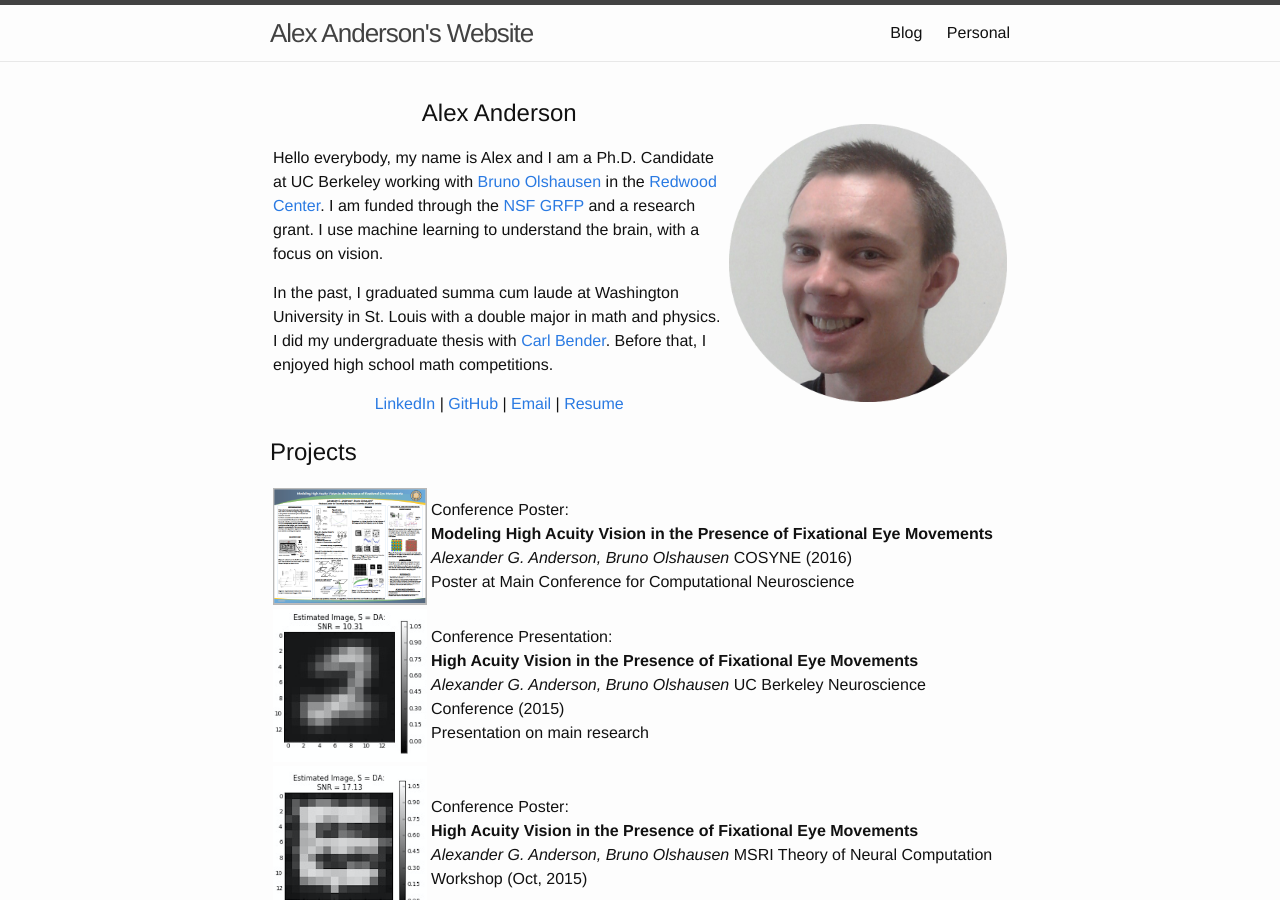
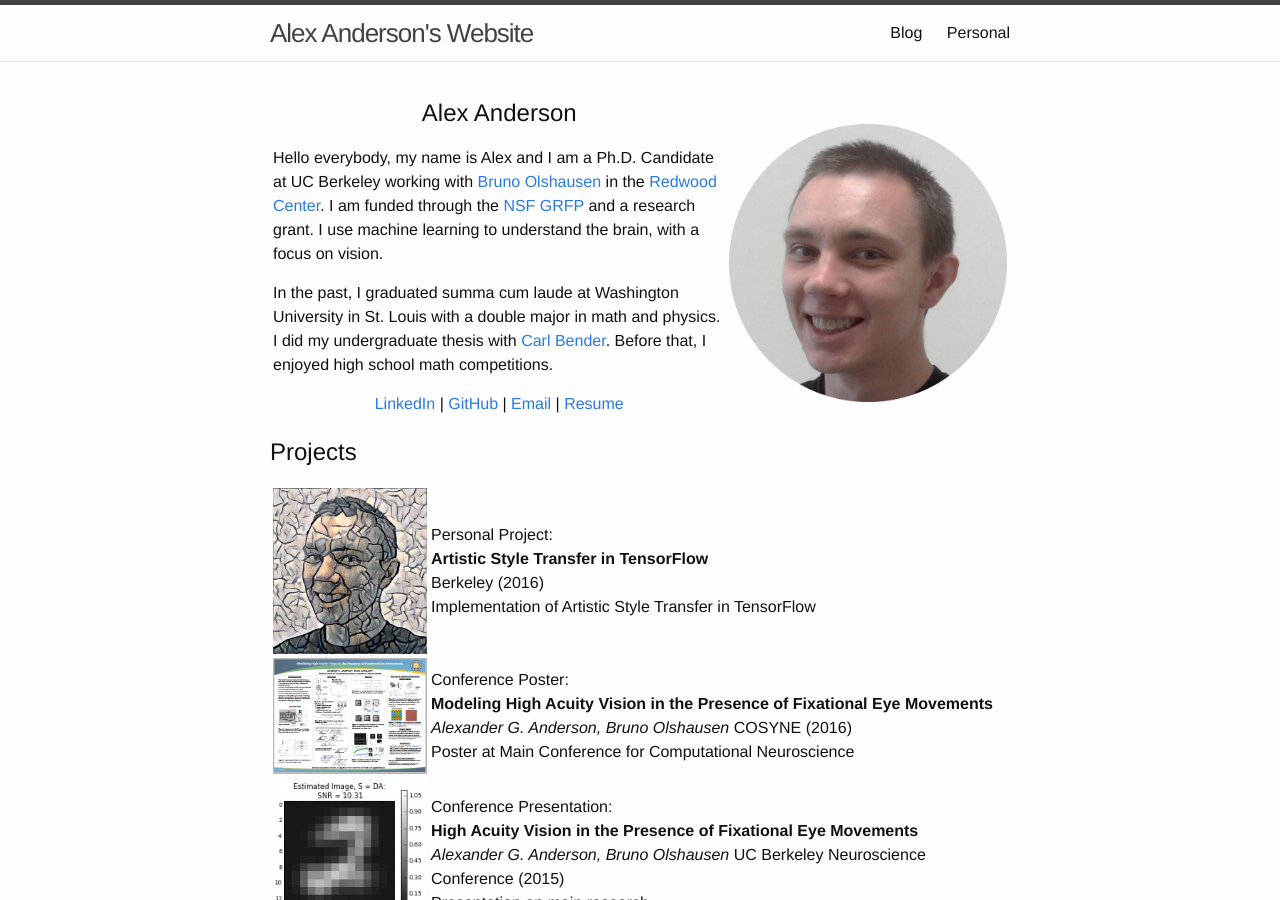
Before and after one commit to alexanderganderson/alexanderganderson.github.io, a Jekyll site: the page built from index.html, in a window 1280 px wide and 900 px high. Built offline with Jekyll 4.4.1, drawn with Linux system fonts in a browser that asks for light colours.

Commit message:
added tensorflow to projects

```diff
--- a/_data/projects.yml
+++ b/_data/projects.yml
@@ -1,3 +1,11 @@
+- type: Personal Project
+  title: Artistic Style Transfer in TensorFlow
+  autors: Alexander G. Anderson
+  location: Berkeley
+  date: 2016
+  desc: Implementation of Artistic Style Transfer in TensorFlow
+  img: static/img/desert_face.jpg
+
 - type: Conference Poster
   title: Modeling High Acuity Vision in the Presence of Fixational Eye Movements
   authors: Alexander G. Anderson, Bruno Olshausen
```
Also changed, not shown: static/img/desert_face.jpg (added).
